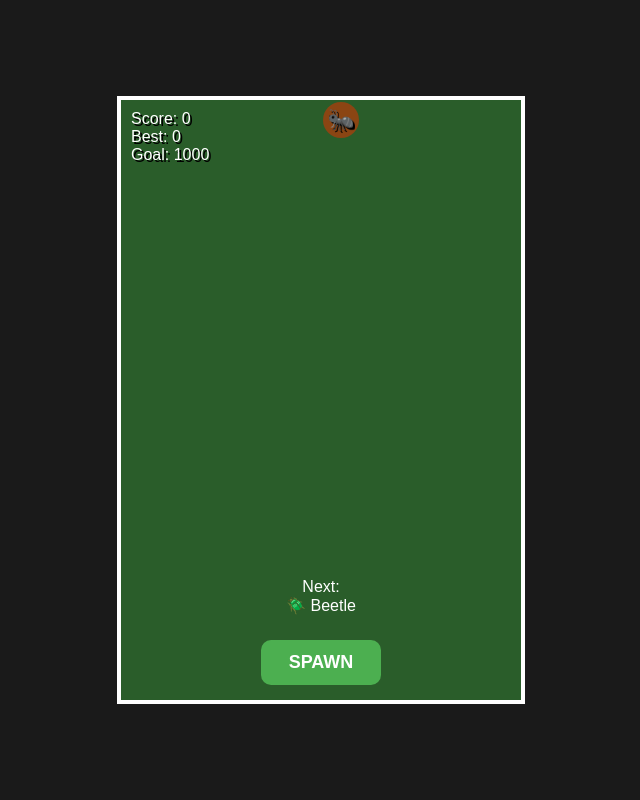
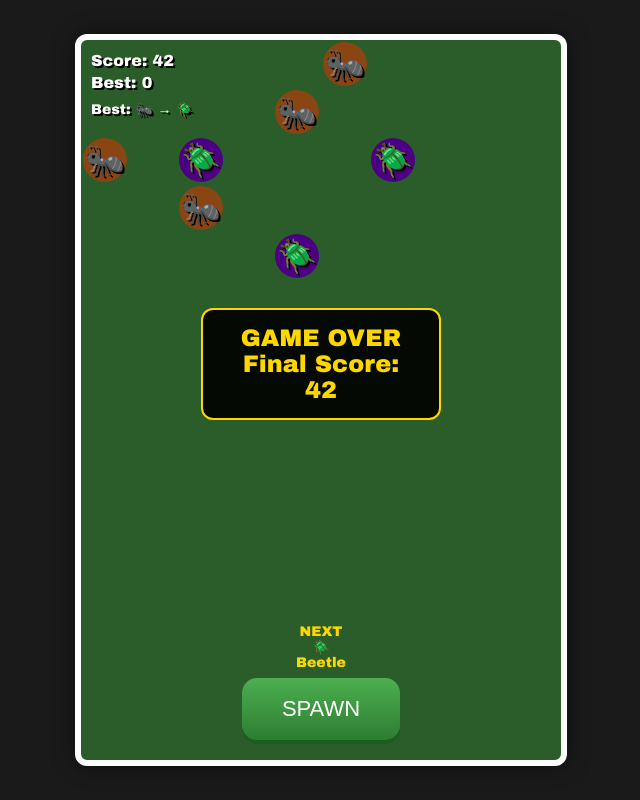
Before and after one commit to mawmawia/eat-to-evolve, a plain HTML site: page index.html in a window 1280 px wide. Both pictures are taken after a click on the button "SPAWN". Shown: the whole page, without its empty margins (319-959 px from the left). Drawn offline with Linux system fonts and the light colour scheme.

Commit message:
index.html

```diff
--- a/index.html
+++ b/index.html
@@ -5,32 +5,40 @@
 <meta name="viewport" content="width=device-width, initial-scale=1.0, user-scalable=no">
 <title>Eat to Evolve: Merge</title>
 <style>
-  body { margin:0; background:#1a1a1a; display:flex; flex-direction:column; justify-content:center; align-items:center; height:100vh; font-family:Arial; overflow:hidden; }
-  #game { background:#2a5d2a; border:4px solid #fff; position:relative; touch-action:none; width:400px; height:600px; box-sizing: content-box; }
-  .cell { position:absolute; border-radius:50%; display:flex; align-items:center; justify-content:center; font-size:22px; color:#fff; text-shadow:2px 2px #000; transition:transform 0.12s ease-out; cursor:pointer; }
-  .cell.merge { animation: bounce 0.25s; }
-  @keyframes bounce { 0%{transform:scale(1)} 50%{transform:scale(1.3)} 100%{transform:scale(1)} }
-  #ui { position:absolute; top:10px; left:10px; color:#fff; font-size:16px; text-shadow:2px 2px #000; z-index:10; pointer-events: none; }
-  #nextPreview { position:absolute; bottom:85px; width:100%; text-align:center; color:#fff; font-size:16px; pointer-events: none; }
-  #spawnBtn { position:absolute; bottom:15px; width:100%; text-align:center; z-index:20; }
-  #spawnBtn button { padding:12px 28px; font-size:18px; background:#4CAF50; color:#fff; border:none; border-radius:10px; cursor:pointer; font-weight:bold; }
-  #evolvePopup { position:absolute; top:45%; left:50%; transform:translate(-50%,-50%); background:rgba(0,0,0,0.85); color:#FFD700; padding:15px 25px; border-radius:12px; display:none; z-index:50; font-size:20px; text-align:center; pointer-events: none; }
-  .scorePopup { position:absolute; color:#FFD700; font-weight:bold; font-size:18px; pointer-events:none; animation:floatUp 0.8s forwards; z-index:30; }
-  @keyframes floatUp { from{opacity:1; transform:translateY(0)} to{opacity:0; transform:translateY(-40px)} }
+  body { margin:0; background:#1a1a1a; display:flex; justify-content:center; align-items:center; height:100vh; font-family:'Arial Black', Arial; overflow:hidden; }
+  #game { background:#2a5d2a; border:6px solid #fff; border-radius:12px; position:relative; touch-action:none; box-shadow:0 0 20px rgba(0,0,0,0.5); }
+.cell { position:absolute; border-radius:50%; display:flex; align-items:center; justify-content:center; font-size:32px; /* BUG 4: Bigger art */ color:#fff; text-shadow:2px 2px #000; transition:transform 0.12s ease-out; }
+.cell.merge { animation: bounce 0.3s; }
+  @keyframes bounce { 0%{transform:scale(1)} 50%{transform:scale(1.35)} 100%{transform:scale(1)} }
+  #ui { position:absolute; top:10px; left:10px; color:#fff; font-size:16px; text-shadow:2px 2px #000; z-index:10; line-height:1.4; }
+  #progression { font-size:14px; margin-top:5px; } /* BUG 5 */
+  #nextPreview { position:absolute; bottom:90px; width:100%; text-align:center; color:#FFD700; font-size:14px; font-weight:bold; } /* BUG 2: Bigger */
+  #nextPreview.emoji { font-size:56px; display:block; line-height:1; }
+  #spawnBtn { position:absolute; bottom:20px; width:100%; text-align:center; }
+  #spawnBtn button { padding:18px 40px; font-size:22px; background:linear-gradient(#4CAF50, #2E7D32); color:#fff; border:none; border-radius:15px; box-shadow:0 4px #1B5E20; transition:all 0.1s; } /* BUG 3: Juicy button */
+  #spawnBtn button:active { transform:scale(0.95) translateY(2px); box-shadow:0 2px #1B5E20; }
+  #evolvePopup { position:absolute; top:45%; left:50%; transform:translate(-50%,-50%); background:rgba(0,0,0,0.9); color:#FFD700; padding:15px 25px; border-radius:12px; display:none; z-index:50; font-size:24px; text-align:center; border:2px solid #FFD700; }
+.scorePopup { position:absolute; color:#FFD700; font-weight:bold; font-size:22px; pointer-events:none; animation:floatUp 0.8s forwards; text-shadow:2px 2px #000; }
+  @keyframes floatUp { from{opacity:1; transform:translateY(0) scale(1)} to{opacity:0; transform:translateY(-50px) scale(1.5)} }
 </style>
 </head>
 <body>
-<div id="game">
-  <div id="ui">Score: 0<br>Best: 0<br>Goal: 1000</div>
-  <div id="nextPreview">Next:<br>🐜 Ant</div>
-  <div id="spawnBtn"><button>SPAWN</button></div>
+<div id="game" style="width:480px; height:720px;"> <!-- BUG 4: 48px cells -->
+  <div id="ui">
+    Score: 0<br>
+    Best: 0<br>
+    <div id="progression">Best: 🐜</div> <!-- BUG 5 -->
+  </div>
+  <div id="nextPreview">NEXT<div class="emoji">🐜</div>Ant</div>
+  <div id="spawnBtn"><button id="spawnButton">SPAWN</button></div>
   <div id="evolvePopup"></div>
 </div>
 
 <script>
-const GRID_SIZE = 40;
-const COLS = 10, ROWS = 12; // Adjusted rows slightly to ensure safe spacing
+const GRID_SIZE = 48; // BUG 4
+const COLS = 10, ROWS = 15;
 const GOAL_SCORE = 1000;
+const AUTO_SPAWN_MS = 2500; // BUG: Auto spawn
 const TIERS = [
   {name:"Ant", emoji:"🐜", color:"#8B4513", score:2},
   {name:"Beetle", emoji:"🪲", color:"#4B0082", score:4},
@@ -44,9 +52,11 @@ const TIERS = [
 let cells = [];
 let occupancy = new Set();
 let score = 0, highScore = localStorage.getItem('eatEvolveHigh') || 0;
+let highestTier = parseInt(localStorage.getItem('eatEvolveTier') || 0);
 let nextTier = 0;
 let combo = 0;
 let gameEl = document.getElementById('game');
+let spawnTimer = 0;
 
 function key(x,y){ return x+','+y; }
 
@@ -58,10 +68,23 @@ function spawnCell(tier = nextTier) {
   cells.push({x:spawnX, y:spawnY, tier:tier});
   occupancy.add(key(spawnX,spawnY));
 
-  nextTier = Math.random() < 0.8 ? 0 : 1;
+  nextTier = Math.random() < 0.85? 0 : 1; // 85% Ant
   updateNextPreview();
   render();
   checkMerge();
+}
+
+function startGame(){
+  // BUG 1: Start with 10 random ants
+  for(let i=0; i<10; i++){
+    let x = Math.floor(Math.random()*COLS);
+    let y = Math.floor(Math.random()*4) + 1; // Top 4 rows
+    if(!occupancy.has(key(x,y))){
+      cells.push({x:x, y:y, tier:0});
+      occupancy.add(key(x,y));
+    }
+  }
+  render();
 }
 
 function render() {
@@ -70,15 +93,20 @@ function render() {
     let el = document.createElement('div');
     el.className = 'cell';
     el.id = `cell-${c.x}-${c.y}`;
-    el.style.width = (GRID_SIZE - 4) + 'px';
-    el.style.height = (GRID_SIZE - 4) + 'px';
-    el.style.left = (c.x * GRID_SIZE + 2) + 'px';
-    el.style.top = (c.y * GRID_SIZE + 2) + 'px';
+    el.style.width = el.style.height = GRID_SIZE-4 + 'px';
+    el.style.left = c.x * GRID_SIZE + 2 + 'px';
+    el.style.top = c.y * GRID_SIZE + 2 + 'px';
     el.style.background = TIERS[c.tier].color;
     el.innerText = TIERS[c.tier].emoji;
     gameEl.appendChild(el);
   });
-  document.getElementById('ui').innerHTML = `Score: ${score}<br>Best: ${highScore}<br>Goal: ${GOAL_SCORE}`;
+  document.getElementById('ui').innerHTML = `Score: ${score}<br>Best: ${highScore}<br><div id="progression">Best: ${getProgressionString()}</div>`;
+}
+
+function getProgressionString(){
+  let str = "";
+  for(let i=0; i<=highestTier; i++) str += TIERS[i].emoji + " → ";
+  return str.slice(0,-3);
 }
 
 function checkMerge() {
@@ -96,6 +124,8 @@ function checkMerge() {
 
           let oldTier = a.tier;
           a.tier++;
+          highestTier = Math.max(highestTier, a.tier);
+          localStorage.setItem('eatEvolveTier', highestTier);
 
           let el = document.getElementById(`cell-${a.x}-${a.y}`);
           if(el) el.classList.add('merge');
@@ -104,7 +134,7 @@ function checkMerge() {
           let baseScore = TIERS[a.tier].score;
           let comboBonus = combo * 5;
           score += baseScore + comboBonus;
-          showScorePopup(a.x, a.y, `+${baseScore + comboBonus}`);
+          showScorePopup(a.x,a.y, `+${baseScore + comboBonus}`);
 
           showPopup(`${TIERS[oldTier].emoji} ${TIERS[oldTier].name} → ${TIERS[a.tier].emoji} ${TIERS[a.tier].name}`);
           if(a.tier === TIERS.length-1) showPopup("🐲 LEGENDARY DRAGON EVOLVED!");
@@ -112,7 +142,6 @@ function checkMerge() {
           occupancy.add(key(a.x,a.y));
           cells.splice(j,1);
           didMerge = true;
-
           render();
           setTimeout(checkMerge, 120);
           return;
@@ -126,13 +155,14 @@ function checkMerge() {
 function showScorePopup(x,y,text){
   let el = document.createElement('div');
   el.className = 'scorePopup';
-  el.style.left = (x * GRID_SIZE + 10) + 'px';
-  el.style.top = (y * GRID_SIZE) + 'px';
+  el.style.left = x * GRID_SIZE + 10 + 'px';
+  el.style.top = y * GRID_SIZE + 'px';
   el.innerText = text;
   gameEl.appendChild(el);
   setTimeout(()=>el.remove(), 800);
 }
 
+// Movement + Game Loop
 let dragging = null;
 gameEl.addEventListener('touchstart', e => startDrag(e.touches[0]));
 gameEl.addEventListener('mousedown', e => startDrag(e));
@@ -146,41 +176,38 @@ function startDrag(e) {
   dragging = cells.find(c => c.x===x && c.y===y);
   if(dragging) occupancy.delete(key(dragging.x,dragging.y));
 }
-
 function endDrag(e) {
   if(!dragging) return;
   let rect = gameEl.getBoundingClientRect();
-  let clientX = e.changedTouches ? e.changedTouches[0].clientX : e.clientX;
-  let clientY = e.changedTouches ? e.changedTouches[0].clientY : e.clientY;
+  let clientX = e.changedTouches? e.changedTouches[0].clientX : e.clientX;
+  let clientY = e.changedTouches? e.changedTouches[0].clientY : e.clientY;
   let x = Math.floor((clientX - rect.left) / GRID_SIZE);
   let y = Math.floor((clientY - rect.top) / GRID_SIZE);
-
   x = Math.max(0, Math.min(COLS - 1, x));
   y = Math.max(0, Math.min(ROWS - 1, y));
-
   let dist = Math.abs(dragging.x - x) + Math.abs(dragging.y - y);
-  if(dist === 1 && !occupancy.has(key(x,y))) {
-    dragging.x = x; dragging.y = y;
-  }
-
+  if(dist === 1 &&!occupancy.has(key(x,y))) { dragging.x = x; dragging.y = y; }
   occupancy.add(key(dragging.x,dragging.y));
   dragging = null;
   render();
   checkMerge();
 }
 
+// BUG: Auto spawn loop
+setInterval(() => {
+  spawnCell();
+}, AUTO_SPAWN_MS);
+
 function updateNextPreview(){
-  document.getElementById('nextPreview').innerHTML = `Next:<br>${TIERS[nextTier].emoji} ${TIERS[nextTier].name}`;
+  document.getElementById('nextPreview').innerHTML = `NEXT<div class="emoji">${TIERS[nextTier].emoji}</div>${TIERS[nextTier].name}`;
 }
-
 function showPopup(text) {
   let popup = document.getElementById('evolvePopup');
   popup.innerText = text; popup.style.display='block';
   setTimeout(()=>popup.style.display='none', 1000);
 }
-
 function checkGameOver(){
-  let boardFull = cells.length >= COLS * ROWS;
+  let boardFull = cells.length >= COLS*ROWS;
   let canMerge = false;
   for(let i=0; i<cells.length; i++){
     for(let j=i+1; j<cells.length; j++){
@@ -188,14 +215,21 @@ function checkGameOver(){
       if(a.tier === b.tier && Math.abs(a.x-b.x)+Math.abs(a.y-b.y)===1) canMerge=true;
     }
   }
-  if(boardFull && !canMerge){
+  if((boardFull || occupancy.has(key(Math.floor(COLS/2),0))) &&!canMerge){
     if(score > highScore) { highScore = score; localStorage.setItem('eatEvolveHigh', highScore); }
     showPopup(`GAME OVER\nFinal Score: ${score}`);
+    clearInterval();
   }
 }
 
-document.getElementById('spawnBtn').onclick = () => spawnCell();
-spawnCell(); spawnCell();
+// BUG 3: Button juice
+document.getElementById('spawnButton').onclick = () => {
+  spawnCell();
+  document.getElementById('spawnButton').style.transform = 'scale(0.95)';
+  setTimeout(()=>document.getElementById('spawnButton').style.transform = 'scale(1)', 100);
+};
+
+startGame(); // Start full
 updateNextPreview();
 </script>
 </body>
```
